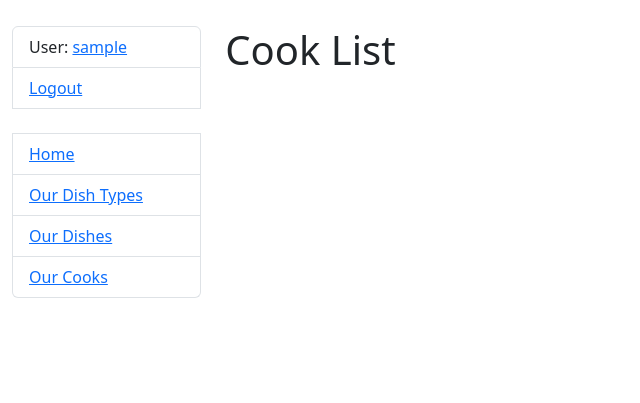
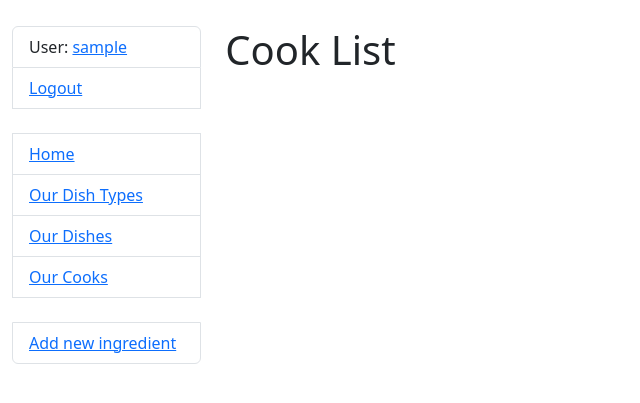
Before and after one commit to KristianYe/restaurant-kitchen, a Django app: page /cooks/ in a window 1280 px wide. Shown: the top 403 px of the page, without its empty margins (0-640 px from the left). Run offline with Django 4.2, Linux system fonts and the light colour scheme; the visitor is signed in with stand-in values (Sample User, id 1); data that the repository does not hold is empty.

Commit message:
added ingredient-create to sidebar

```diff
--- a/templates/includes/sidebar.html
+++ b/templates/includes/sidebar.html
@@ -12,4 +12,8 @@
   <li class="list-group-item"><a href="{% url 'kitchen:dish-type-list' %}">Our Dish Types</a></li>
   <li class="list-group-item"><a href="{% url 'kitchen:dish-list' %}">Our Dishes</a></li>
   <li class="list-group-item"><a href="{% url 'kitchen:cook-list' %}">Our Cooks</a></li>
+
+  <br>
+
+  <li class="list-group-item"><a href="{% url 'kitchen:ingredient-create' %}">Add new ingredient</a></li>
 </ul>
```
